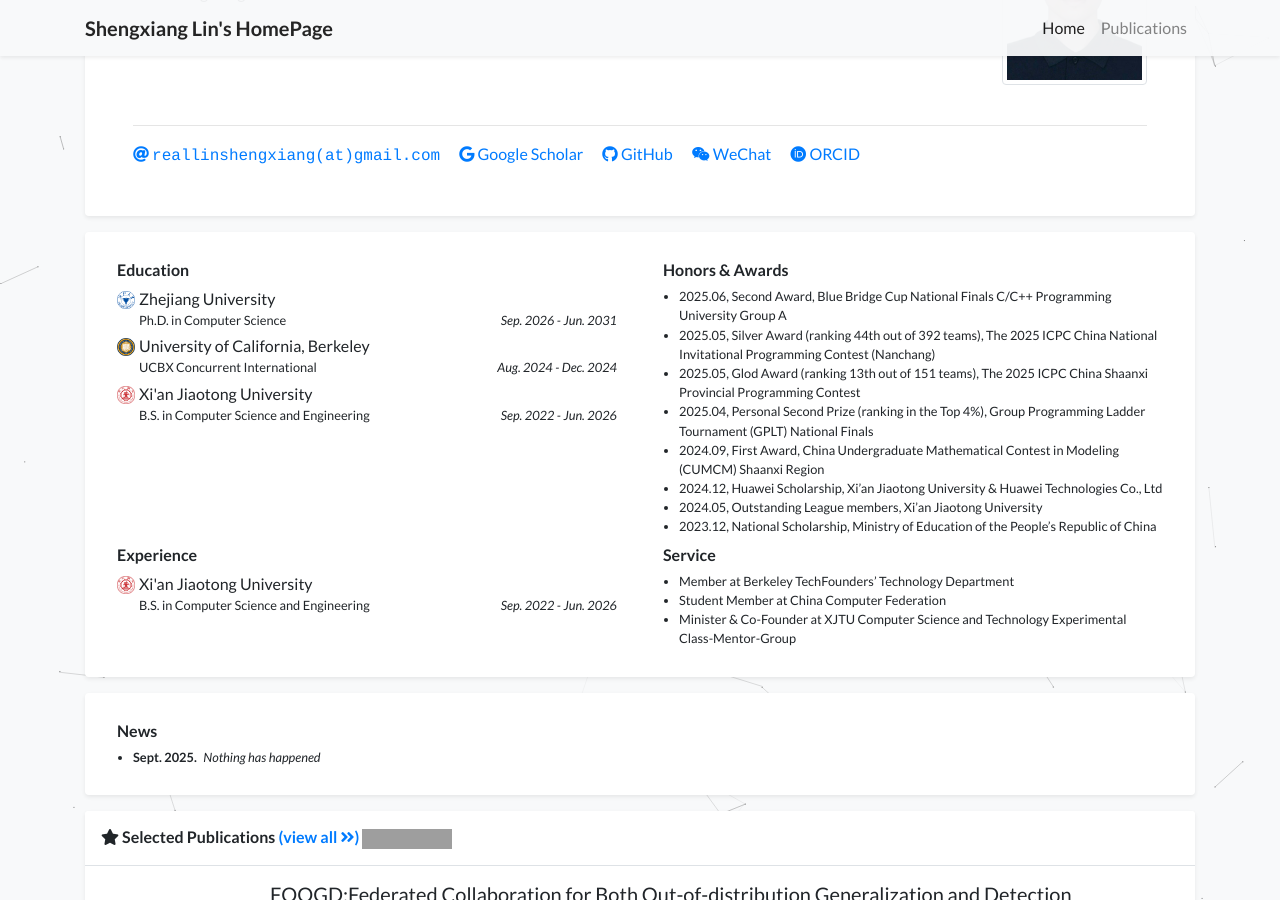
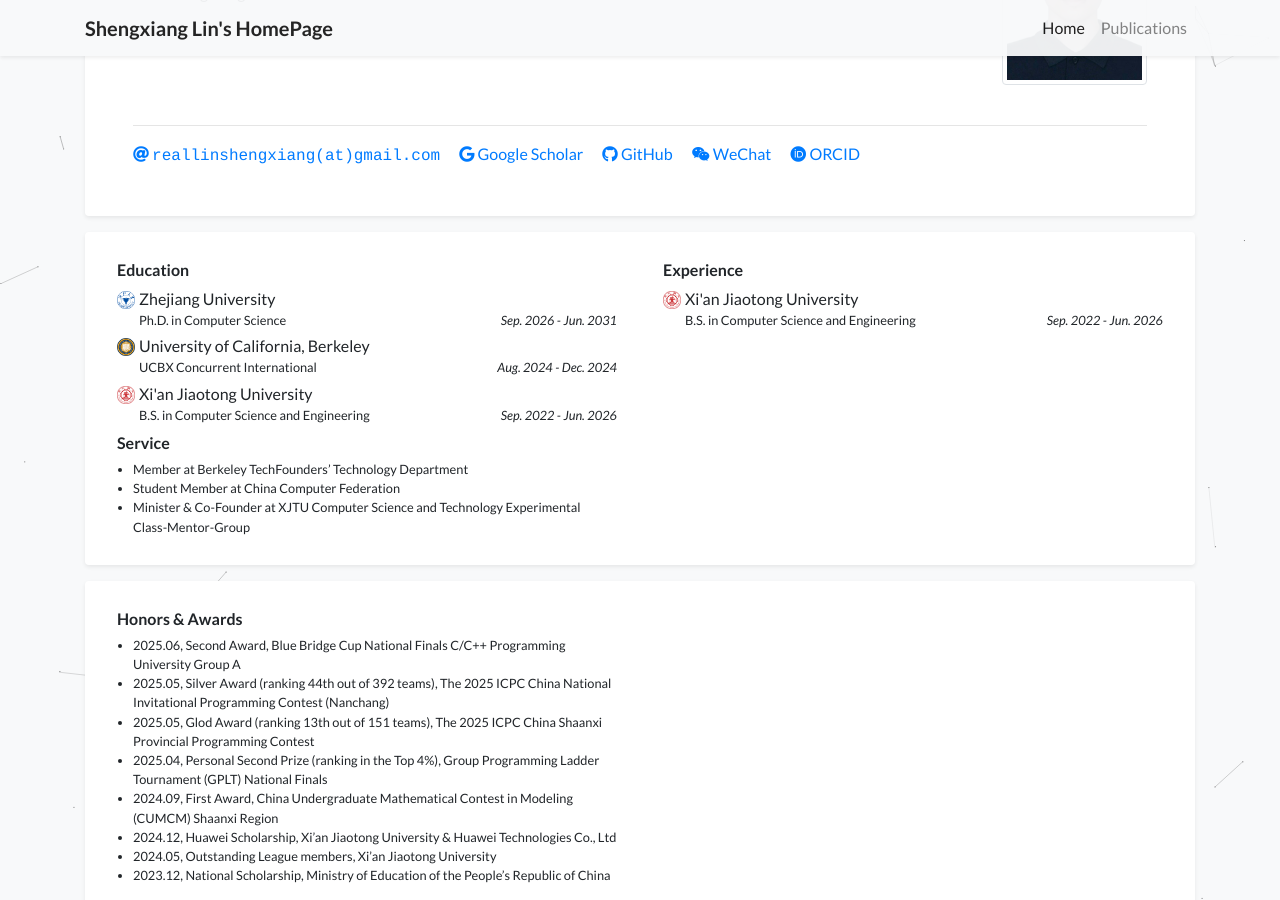
Before and after one commit to Lin-Shengxiang/Lin-Shengxiang.github.io, a Jekyll site: the page built from index.html, in a window 1280 px wide and 900 px high, scrolled down 243 px. Built offline with Jekyll 4.4.1, drawn with Linux system fonts in a browser that asks for light colours; a style sheet for code colours, icons or effects is not loaded; grey boxes are pictures that could not be loaded.

Commit message:
Update experience_card.html

```diff
--- a/_includes/widgets/experience_card.html
+++ b/_includes/widgets/experience_card.html
@@ -20,20 +20,6 @@
                                             }}</em></p>
                                     </div>
                                 </li>
-                                {% endfor %}
-                            </ul>
-                        </div>
-                    </div>
-                    {% endif %}
-
-
-                    {% if site.data.profile.awards %}
-                    <div class="col-md-6">
-                        <div class="mx-2 my-1">
-                            <h6>Honors & Awards</h6>
-                            <ul class="list small pl-3 mb-1">
-                                {% for item in site.data.profile.awards %}
-                                <li>{{ item.name }} <em class="float-right">{{ item.date }}</em></li>
                                 {% endfor %}
                             </ul>
                         </div>
@@ -86,6 +72,28 @@
         <div class="card border-0 shadow-sm bg-white">
             <div class="card-body p-4">
                 <div class="row">
+                    {% if site.data.profile.awards %}
+                    <div class="col-md-6">
+                        <div class="mx-2 my-1">
+                            <h6>Honors & Awards</h6>
+                            <ul class="list small pl-3 mb-1">
+                                {% for item in site.data.profile.awards %}
+                                <li>{{ item.name }} <em class="float-right">{{ item.date }}</em></li>
+                                {% endfor %}
+                            </ul>
+                        </div>
+                    </div>
+                    {% endif %}
+                </div>
+            </div>
+        </div>
+    </div>
+</div>
+<div class="row mt-3">
+    <div class="col">
+        <div class="card border-0 shadow-sm bg-white">
+            <div class="card-body p-4">
+                <div class="row">
                     {% if site.data.profile.news %}
                     <div class="col-md-12">
                         <div class="mx-2 my-1">
```
